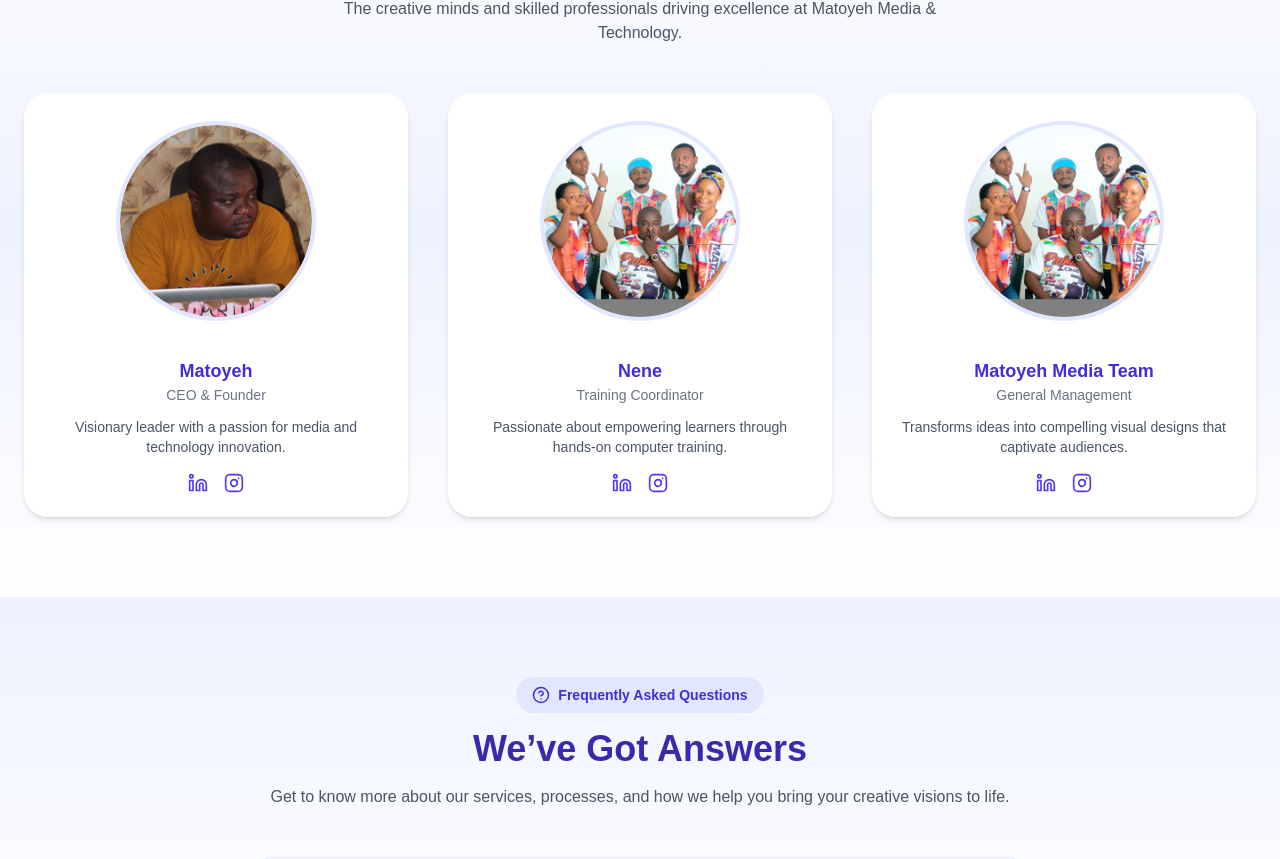
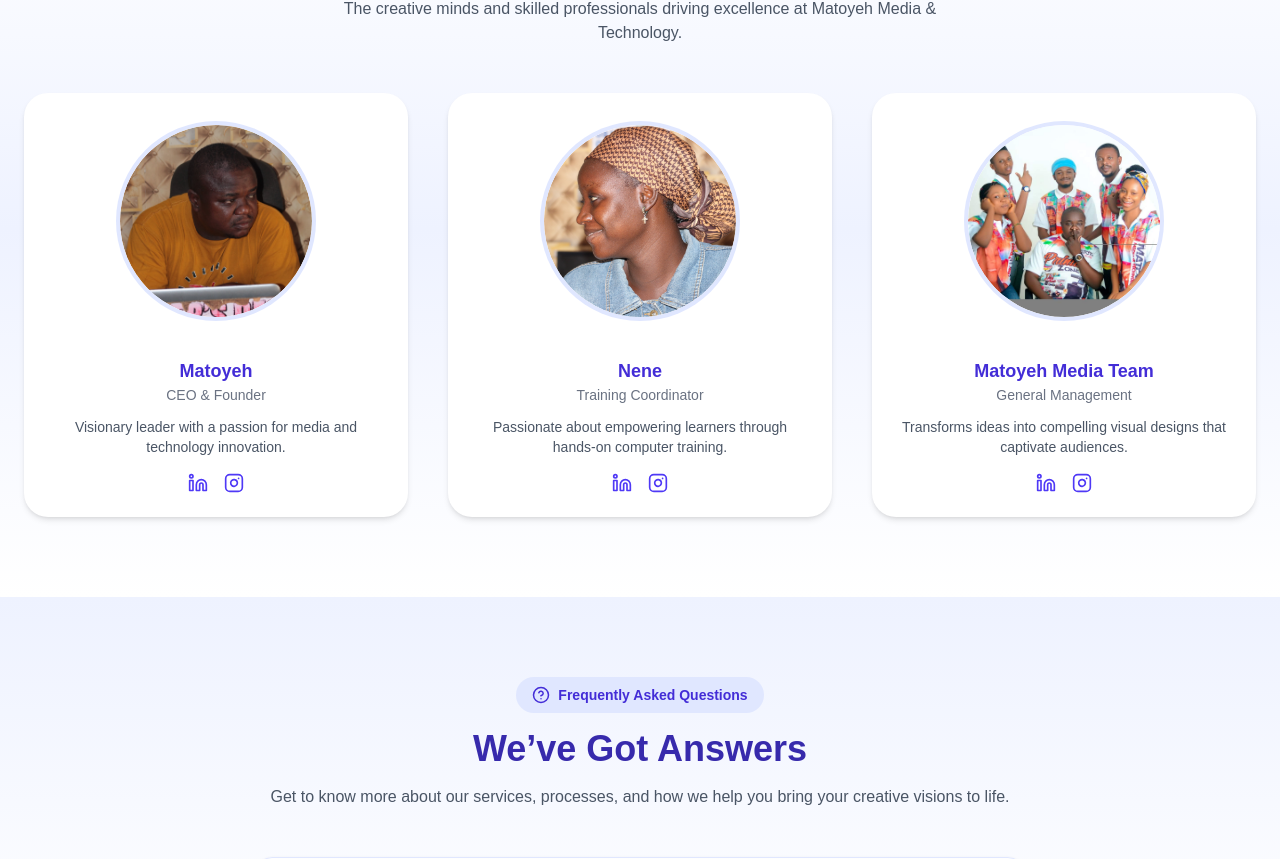
Before and after one commit to williamsOnwuesi/matoyeh, a Next.js app: page / in a window 1280 px wide. Shown: the part 2700-3559 px from the top of the page. Built offline with nearby package versions, Linux system fonts and the light colour scheme.

Commit message:
picture add and edit

```diff
--- a/app/components/TeamSection.jsx
+++ b/app/components/TeamSection.jsx
@@ -18,7 +18,7 @@
     name: "Nene",
     role: "Training Coordinator",
     image:
-      "/matoyeh-team.jpg",
+      "/nene.JPG",
     bio: "Passionate about empowering learners through hands-on computer training.",
     linkedin: "#",
     instagram: "#",
```
